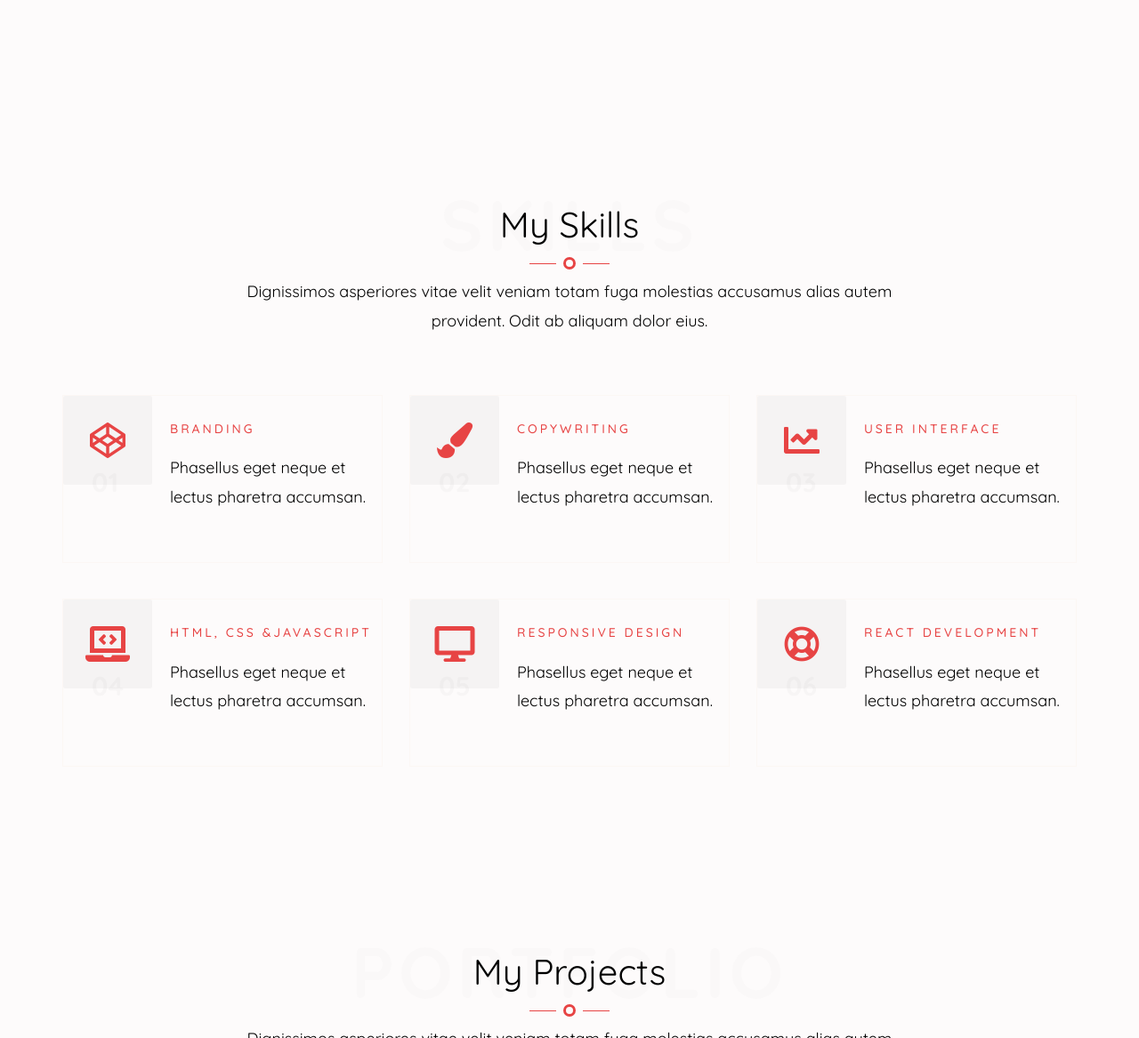
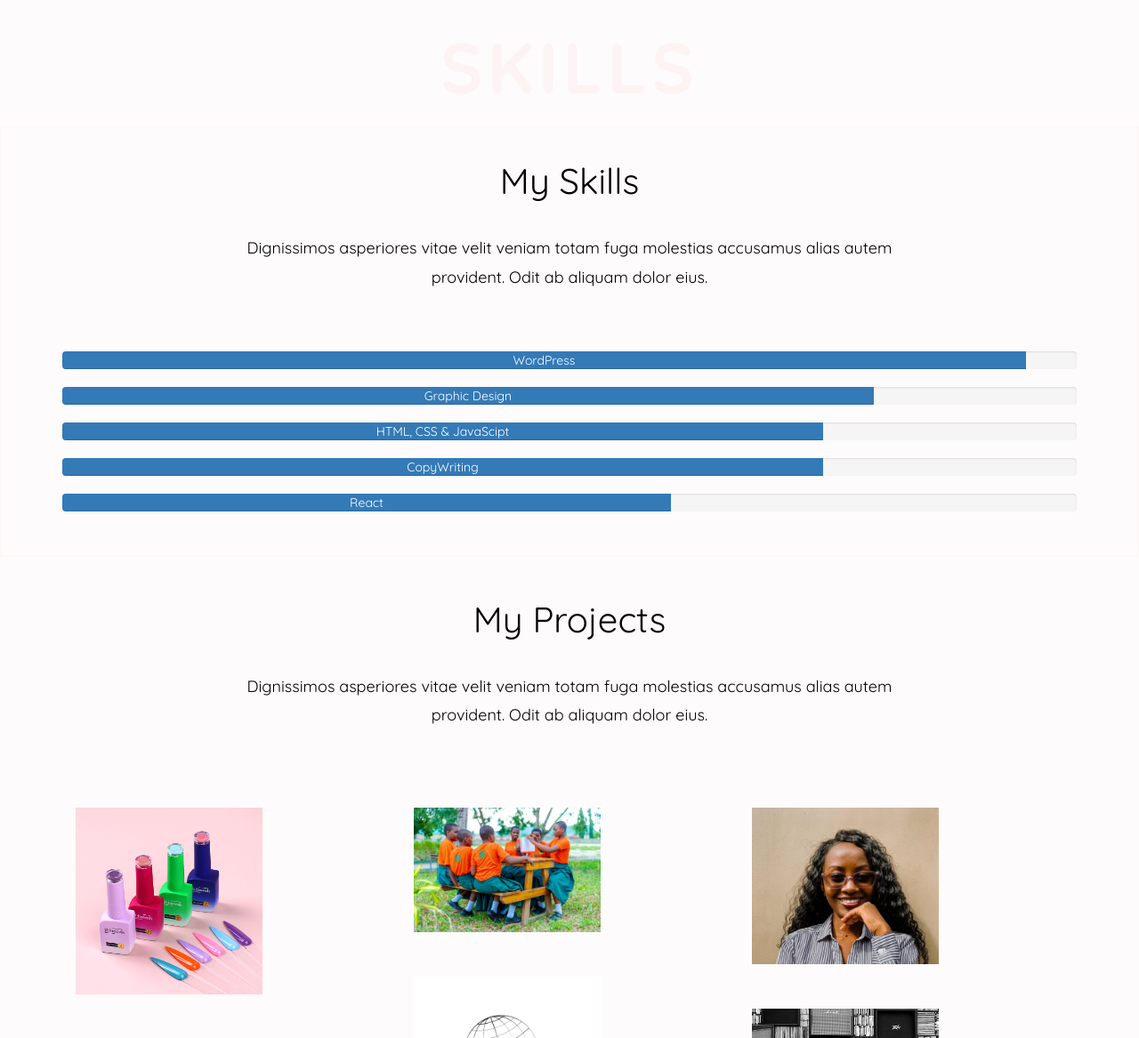
Before and after one commit to BetterR23/FEELBETTER-RAPHAEL, a plain HTML site: page index.html in a window 1280 px wide. Shown: the part 1519-2686 px from the top of the page at 89% size. Drawn offline with Linux system fonts and the light colour scheme.

Commit message:
Updated Skills progress bar

```diff
--- a/css/style.css
+++ b/css/style.css
@@ -7,7 +7,7 @@
     6.BANNER
     7.ABOUT
     8.RESUME
-    9.SERVICES
+    9.SKILLS
     10.WORKS
     11.CONTACT
     12.FOOTER
@@ -271,7 +271,7 @@ hr {
 #work,
 #about-section,
 #map-section,
-#services,
+#skills,
 #resume,
 #process {
   padding-bottom: 80px;
@@ -286,7 +286,7 @@ hr {
 #blog,
 #work,
 #contact,
-#services,
+#skills,
 #resume,
 #process {
   padding-top: 80px;
@@ -461,79 +461,19 @@ hr {
   }
 }
 
-.header-page h2:before,
-.header-page h2:before {
-    content: '';
-    position: absolute;
-    width: 30px;
-    height: 1px;
-    left: calc(50% - 45px);
-    bottom: 107px;
-    background-color:rgb(231, 68, 68);
-}
-
-@media (max-width: 991px) {
-  .header-page h2:before,
-  .header-page h2:before {
-    content: '';
-    position: absolute;
-    width: 30px;
-    height: 1px;
-    left: calc(50% - 45px);
-    bottom: 143px;
-    background-color:rgb(231, 68, 68);
-  }
-}
-
-.header-page h2:after,
-.header-page h2:after {
-    content: '';
-    position: absolute;
-    width: 30px;
-    height: 1px;
-    left: calc(50% + 15px);
-    bottom: 107px;
-    background-color:rgb(231, 68, 68);
-}
-
-@media (max-width: 991px) {
-  .header-page h2:after,
-  .header-page h2:after {
-    content: '';
-    position: absolute;
-    width: 30px;
-    height: 1px;
-    left: calc(50% + 15px);
-    bottom: 143px;
-    background-color: rgb(231, 68, 68);
-  }
-}
-
-.header-page-about span:after {
-  content: '';
-  position: absolute;
-  width: 14px;
-  height: 14px;
-  left: calc(50% - 7px);
-  bottom: 13px;
-  -webkit-border-radius: 50%;
-  border-radius: 50%;
-  border: 3px solid rgb(231, 68, 68);
-}
-
 
 .heading-meta-sub {
   margin-bottom: 15px;
   display: block;
   font-size: 80px;
   text-transform: uppercase;
-  color: #99999908;
+  color: #fd020208;
   font-weight: 700;
   letter-spacing: 5px;
   position: absolute;
   text-align: center;
   z-index: 0;
-  top: -42px;
+  top: -170px;
   left: 0;
   right: 0;
   margin-left: auto;
@@ -552,7 +492,7 @@ hr {
     position: absolute;
     text-align: center;
     z-index: 0;
-    top: -40px;
+    top: -160px;
     left: 0;
     right: 0;
     margin-left: auto;
@@ -1516,10 +1456,10 @@ header .navbar-brand .social-icon a {
 =============================*/
 
 /*===========================
-        9.SERVICES
+        9.SKILLS
 =============================*/
 
-#services .service {
+#skills  {
   text-align: left;
   width: 100%;
   float: left;
@@ -1529,7 +1469,7 @@ header .navbar-brand .social-icon a {
   border: 1px solid #e1b7830f;
 }
 
-#services .service:hover {
+#skills .skills:hover {
   text-align: left;
   width: 100%;
   float: left;
@@ -1542,7 +1482,7 @@ header .navbar-brand .social-icon a {
   color: #000;
 }
 
-#services .service .icon {
+#skills .service {
   position: absolute;
   top: 0;
   left: 0;
@@ -1557,7 +1497,7 @@ header .navbar-brand .social-icon a {
   border-radius: 2px;
 }
 
-#services .service .icon i {
+#skills .service  {
   display: table-cell;
   vertical-align: middle;
   color:rgb(231, 68, 68);
@@ -1566,23 +1506,23 @@ header .navbar-brand .social-icon a {
 }
 
 @media screen and (max-width: 1200px) {
-  #services .service .icon i {
+  #skills .service {
     font-size: 40px;
   }
 }
 
-#services .service .text {
+#skills .service .text {
   padding-left: 120px;
   width: 100%;
 }
 
-#services .service .text h2,
-#services .service .text h3 {
+#skills .service .text h2,
+#skills .service .text h3 {
   margin: 0;
   padding: 0;
 }
 
-#services .service .text h3 {
+#skills .service .text h3 {
   font-weight: 500;
   margin-bottom: 20px;
   color:rgb(231, 68, 68);
@@ -1591,28 +1531,28 @@ header .navbar-brand .social-icon a {
   text-transform: uppercase;
 }
 
-#services .service.service-sm .text {
+#skills .service.service-sm .text {
   margin-top: 30px;
 }
 
-#services .service.service-sm .icon i {
+#skills .service.service-sm {
   color:rgb(231, 68, 68);
   font-size: 40px;
 }
 
 @media screen and (max-width: 1200px) {
-  #services .service.service-sm .icon i {
+  #skills .service.service-sm {
     font-size: 28px;
   }
 }
 
-#services .service-lg .text h2,
-#services .service-lg .text h3 {
+#skills .service-lg .text h2,
+#skills .service-lg .text h3 {
   margin: 0;
   padding: 0;
 }
 
-#services .service-lg .text h3 {
+#skills .service-lg .text h3 {
   font-weight: 500;
   margin-bottom: 20px;
   color: rgba(0, 0, 0, 0.8);
@@ -1621,18 +1561,22 @@ header .navbar-brand .social-icon a {
   text-transform: uppercase;
 }
 
-#services .service .box-num {
+#skills .service .box-num {
   position: absolute;
   top: 60%;
   transform: translateY(-50%);
   left: 32px;
 }
 
-#services .service .box-num h2 {
+#skills .service .box-num h2 {
   font-weight: 700;
   color: #afafaf12;
 }
 
+.progress-bar {
+  color:white;
+  font-size: 14px;
+}
 
 /*===========================
         10.COUNTERS
--- a/index.html
+++ b/index.html
@@ -169,107 +169,37 @@
          <!-- End About Section -->
 
 
-         <!-- Services Section -->
-         <section id="services" class="bg-light">
+         <!-- s
+            Skills Section -->
+         <section id="skills" class="bg-light">
             <div class="container">
                <div class="row">
                   <div class="col-md-8 col-md-offset-2 text-center heading">
                      <div class="header-page">
                         <h2>My Skills</h2>
-                        <span></span>
+
                      </div>
                      <span class="heading-meta-sub">SKILLS</span>
                      <p>Dignissimos asperiores vitae velit veniam totam fuga molestias accusamus alias autem provident. Odit ab aliquam dolor eius.</p>
                   </div>
                </div>
-               <div class="row">
-                  <div class="col-md-4">
-                     <div class="service">
-                        <div class="icon">
-                           <i class="fab fa-codepen"></i>
-                        </div>
-                        <div class="box-num">
-                           <h2>01</h2>
-                        </div>
-                        <div class="text">
-                           <h3>Branding</h3>
-                           <p>Phasellus eget neque et lectus pharetra accumsan. </p>
-                        </div>
-                     </div>
-                  </div>
-                  <div class="col-md-4">
-                     <div class="service">
-                        <div class="icon">
-                           <i class="fas fa-paint-brush"></i>
-                        </div>
-                        <div class="box-num">
-                           <h2>02</h2>
-                        </div>
-                        <div class="text">
-                           <h3>CopyWriting</h3>
-                           <p>Phasellus eget neque et lectus pharetra accumsan. </p>
-                        </div>
-                     </div>
-                  </div>
-                  <div class="col-md-4">
-                     <div class="service">
-                        <div class="icon">
-                           <i class="fas fa-chart-line"></i>
-                        </div>
-                        <div class="box-num">
-                           <h2>03</h2>
-                        </div>
-                        <div class="text">
-                           <h3> User Interface</h3>
-                           <p>Phasellus eget neque et lectus pharetra accumsan.</p>
-                        </div>
-                     </div>
-                  </div>
-                  <div class="col-md-4">
-                     <div class="service">
-                        <div class="icon">
-                           <i class="fas fa-laptop-code"></i>
-                        </div>
-                        <div class="box-num">
-                           <h2>04</h2>
-                        </div>
-                        <div class="text">
-                           <h3>HTML, CSS &JavaScript</h3>
-                           <p>Phasellus eget neque et lectus pharetra accumsan. </p>
-                        </div>
-                     </div>
-                  </div>
-                  <div class="col-md-4">
-                     <div class="service">
-                        <div class="icon">
-                           <i class="fas fa-desktop"></i>
-                        </div>
-                        <div class="box-num">
-                           <h2>05</h2>
-                        </div>
-                        <div class="text">
-                           <h3>Responsive Design</h3>
-                           <p>Phasellus eget neque et lectus pharetra accumsan. </p>
-                        </div>
-                     </div>
-                  </div>
-                  <div class="col-md-4">
-                     <div class="service">
-                        <div class="icon">
-                           <i class="far fa-life-ring"></i>
-                        </div>
-                        <div class="box-num">
-                           <h2>06</h2>
-                        </div>
-                        <div class="text">
-                           <h3>React Development
-                           </h3>
-                           <p>Phasellus eget neque et lectus pharetra accumsan. </p>
-                        </div>
-                     </div>
-                  </div>
+               <div class="bars">
+               <div class="progress" role="progressbar" aria-label="Success example" aria-valuenow="25" aria-valuemin="0" aria-valuemax="100">
+                  <div class="progress-bar bg-success" style="width: 95%">WordPress</div>
+                </div>
+                <div class="progress" role="progressbar" aria-label="Info example" aria-valuenow="50" aria-valuemin="0" aria-valuemax="100">
+                  <div class="progress-bar bg-info text-dark" style="width: 80%">Graphic Design</div>
+                </div>
+                <div class="progress" role="progressbar" aria-label="Warning example" aria-valuenow="75" aria-valuemin="0" aria-valuemax="100">
+                  <div class="progress-bar bg-warning text-dark" style="width: 75%">HTML, CSS & JavaScipt</div>
+                </div>
+                <div class="progress" role="progressbar" aria-label="Text example" aria-valuenow="75" aria-valuemin="0" aria-valuemax="100">
+                  <div class="progress-bar bg-warning text-dark" style="width: 75%">CopyWriting</div>
+                </div>
+                <div class="progress" role="progressbar" aria-label="Danger example" aria-valuenow="100" aria-valuemin="0" aria-valuemax="100">
+                  <div class="progress-bar bg-danger" style="width: 60%" >React</div>
+                </div>
                </div>
-            </div>
          </section>
          <!-- End Resume Section -->
 
@@ -281,9 +211,9 @@
                   <div class="col-md-8 col-md-offset-2 text-center heading">
                      <div class="header-page">
                         <h2>My Projects</h2>
-                        <span></span>
+
                      </div>
-                     <span class="heading-meta-sub">PORTFOLIO</span>
+
                      <p>Dignissimos asperiores vitae velit veniam totam fuga molestias accusamus alias autem provident. Odit ab aliquam dolor eius.</p>
                   </div>
                </div>
--- a/style.css
+++ b/style.css
@@ -7,7 +7,7 @@
     6.BANNER
     7.ABOUT
     8.RESUME
-    9.SERVICES
+    9.SKILLS
     10.WORKS
     11.CONTACT
     12.FOOTER
@@ -266,7 +266,7 @@ hr {
 
 
 #about,
-#services
+#skills
  {
   padding-bottom: 0;
 }
@@ -278,7 +278,7 @@ hr {
 
 
 
-#services
+#skills
  {
   padding-top: 0;
   margin-top: 0;
@@ -429,7 +429,7 @@ hr {
 
 .header-page span:after {
   content: '';
-  position: absolute;
+  position: relative;
   width: 14px;
   height: 14px;
   left: calc(50% - 7px);
@@ -1508,10 +1508,10 @@ header .navbar-brand .social-icon a {
 =============================*/
 
 /*===========================
-        9.SERVICES
+        9.SKILLS
 =============================*/
 
-#services .service {
+#skills .service {
   text-align: left;
   width: 100%;
   float: left;
@@ -1521,7 +1521,7 @@ header .navbar-brand .social-icon a {
   border: 1px solid #e1b7830f;
 }
 
-#services .service:hover {
+#skills .service:hover {
   text-align: left;
   width: 100%;
   float: left;
@@ -1534,7 +1534,7 @@ header .navbar-brand .social-icon a {
   color: #000;
 }
 
-#services .service .icon {
+#skills .service .icon {
   position: absolute;
   top: 0;
   left: 0;
@@ -1549,7 +1549,7 @@ header .navbar-brand .social-icon a {
   border-radius: 2px;
 }
 
-#services .service .icon i {
+#skills .service .icon i {
   display: table-cell;
   vertical-align: middle;
   color:rgb(231, 68, 68);
@@ -1558,23 +1558,23 @@ header .navbar-brand .social-icon a {
 }
 
 @media screen and (max-width: 1200px) {
-  #services .service .icon i {
+  #skills .service .icon i {
     font-size: 40px;
   }
 }
 
-#services .service .text {
+#skills .service .text {
   padding-left: 120px;
   width: 100%;
 }
 
-#services .service .text h2,
-#services .service .text h3 {
+#skills .service .text h2,
+#skills .service .text h3 {
   margin: 0;
   padding: 0;
 }
 
-#services .service .text h3 {
+#skills .service .text h3 {
   font-weight: 500;
   margin-bottom: 20px;
   color:rgb(231, 68, 68);
@@ -1583,28 +1583,28 @@ header .navbar-brand .social-icon a {
   text-transform: uppercase;
 }
 
-#services .service.service-sm .text {
+#skills .service.service-sm .text {
   margin-top: 30px;
 }
 
-#services .service.service-sm .icon i {
+#skills .service.service-sm .icon i {
   color:rgb(231, 68, 68);
   font-size: 40px;
 }
 
 @media screen and (max-width: 1200px) {
-  #services .service.service-sm .icon i {
+  #skills .service.service-sm .icon i {
     font-size: 28px;
   }
 }
 
-#services .service-lg .text h2,
-#services .service-lg .text h3 {
+#skills .service-lg .text h2,
+#skills .service-lg .text h3 {
   margin: 0;
   padding: 0;
 }
 
-#services .service-lg .text h3 {
+#skills .service-lg .text h3 {
   font-weight: 500;
   margin-bottom: 20px;
   color: rgba(0, 0, 0, 0.8);
@@ -1613,14 +1613,14 @@ header .navbar-brand .social-icon a {
   text-transform: uppercase;
 }
 
-#services .service .box-num {
+#skills .service .box-num {
   position: absolute;
   top: 60%;
   transform: translateY(-50%);
   left: 32px;
 }
 
-#services .service .box-num h2 {
+#skills .service .box-num h2 {
   font-weight: 700;
   color: #afafaf12;
 }
```
